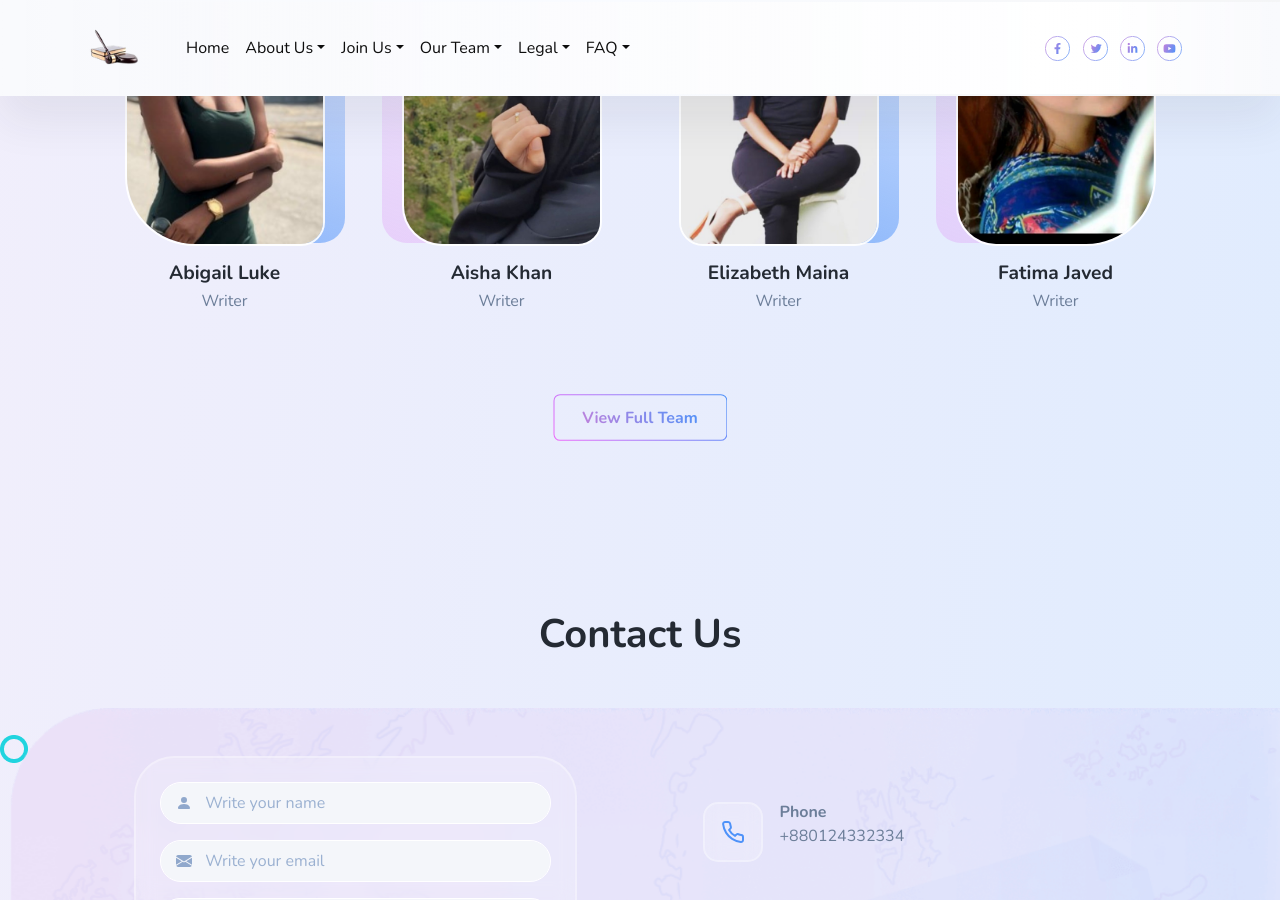
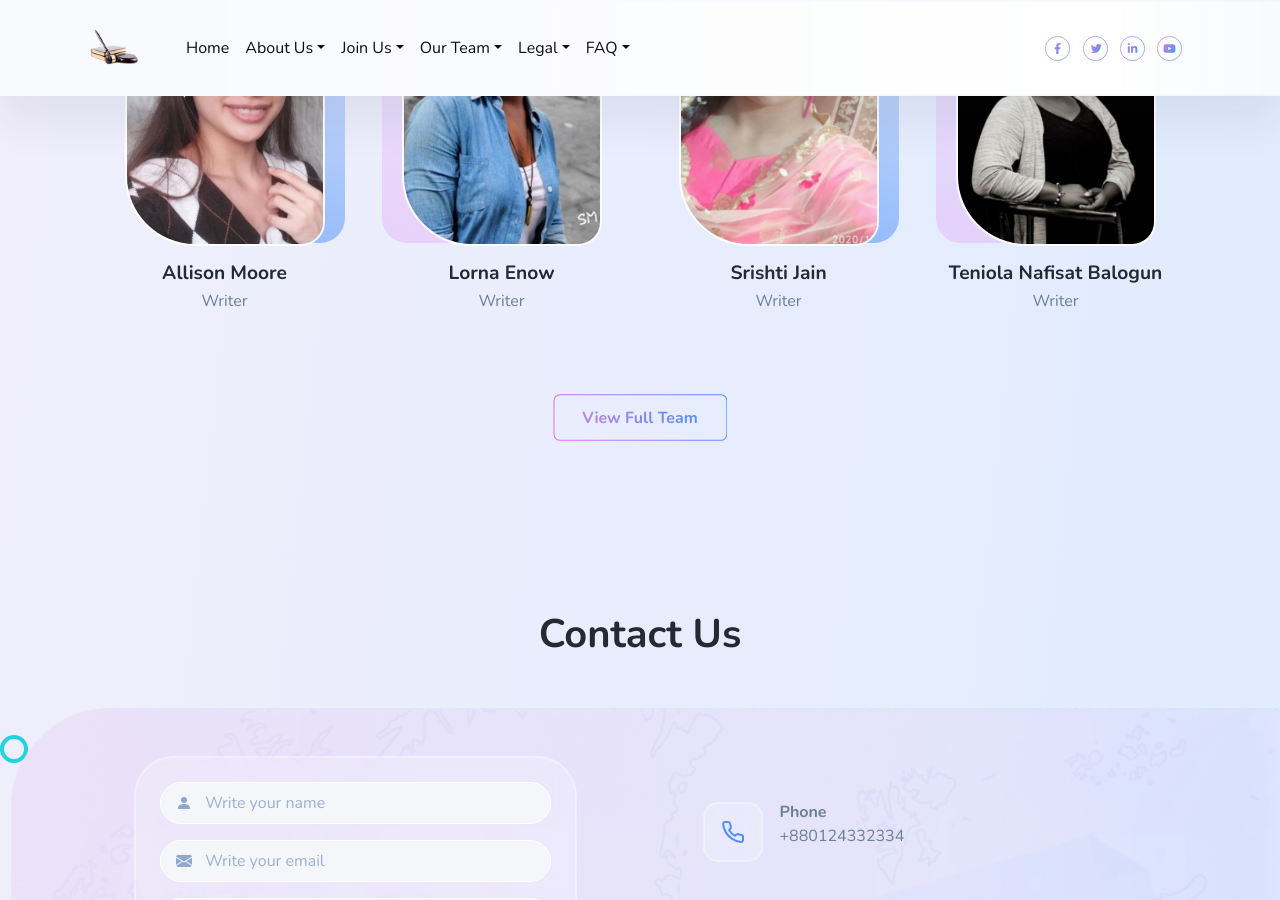
Before and after one commit to sthakuri/sthakuri.github.io, a Jekyll site: the page built from index.html, in a window 1280 px wide and 900 px high, scrolled down 5543 px. Built offline with Jekyll 4.4.1, drawn with Linux system fonts in a browser that asks for light colours.

Commit message:
author css

```diff
--- a/index.html
+++ b/index.html
@@ -426,62 +426,42 @@ title: Home
       </div>
       <div class="col-xxl-9">
         <div class="row flex-center g-0">
+          {% assign authors = site.team | where: "tags","writer" %} {% for
+          author in authors | limit: 4 %}
           <div class="col-sm-6 col-lg-3 text-center">
-            <div class="wrapper shadow-square-right">
+            <div
+              class="wrapper {% cycle 'shadow-square-right', 'shadow-square-left' %}"
+            >
               <img
                 class="team-card-1"
-                src="assets/img/authors/Abigail-Luke.png"
+                src="{{author.photo }}"
                 width="200"
                 alt="..."
               />
             </div>
-            <h5 class="fw-bold mt-3 mb-1">Abigail Luke</h5>
+
+            <a href="{{author.url}}">
+              <h5 class="fw-bold mt-3 mb-1">{{author.name}}</h5></a
+            >
             <p>Writer</p>
           </div>
+          {% else %}
           <div class="col-sm-6 col-lg-3 text-center">
-            <div class="wrapper shadow-square-left">
-              <img
-                class="team-card-2"
-                src="assets/img/authors/Aisha-Khan.png"
-                width="200"
-                alt="..."
-              />
-            </div>
-            <h5 class="fw-bold mt-3 mb-1">Aisha Khan</h5>
-            <p>Writer</p>
+            <p>Coming Soon</p>
           </div>
-          <div class="col-sm-6 col-lg-3 text-center">
-            <div class="wrapper shadow-square-right">
-              <img
-                class="team-card-3"
-                src="assets/img/authors/Elizabeth-Maina.png"
-                width="200"
-                alt="..."
-              />
-            </div>
-            <h5 class="fw-bold mt-3 mb-1">Elizabeth Maina</h5>
-            <p>Writer</p>
-          </div>
-          <div class="col-sm-6 col-lg-3 text-center">
-            <div class="wrapper shadow-square-left">
-              <img
-                class="team-card-4"
-                src="assets/img/authors/Fatima-Javed.png"
-                width="200"
-                alt="..."
-              />
-            </div>
-            <h5 class="fw-bold mt-3 mb-1">Fatima Javed</h5>
-            <p>Writer</p>
-          </div>
+          {% endfor %}
         </div>
       </div>
     </div>
     <div class="row">
       <div class="col-auto mx-auto mb-8">
-        <button class="btn btn-lg btn-klean-outline order-0" type="submit">
+        <a
+          href="/our-team"
+          class="btn btn-lg btn-klean-outline order-0"
+          type="submit"
+        >
           <span class="text-gradient fw-bold">View Full Team </span>
-        </button>
+        </a>
       </div>
     </div>
   </div>
```
Also changed, not shown: our-team.html (+28 -14 lines).
